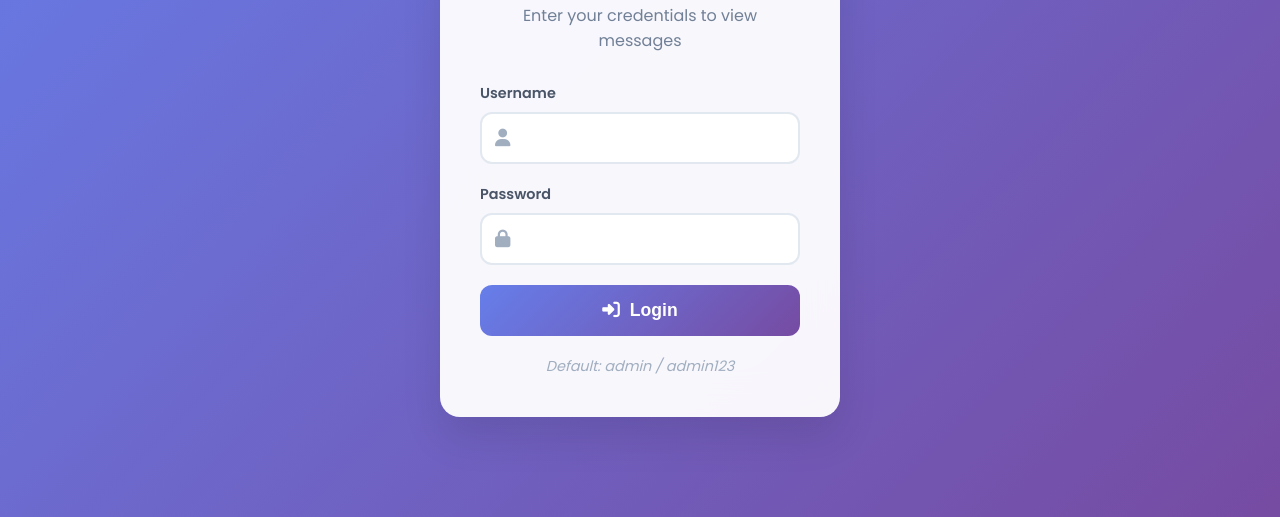
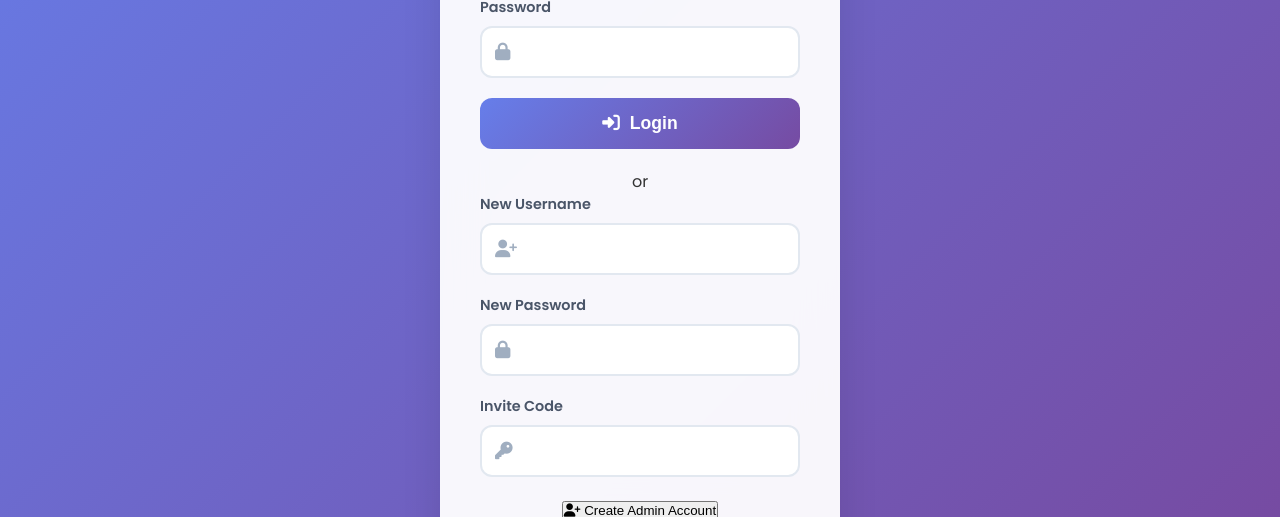
Before and after one commit to ShenrickGuzman/What-s-on-your-mind-, a website: page admin.html in a window 1280 px wide. Shown: the part 283-800 px from the top of the page. Drawn offline with Linux system fonts and the light colour scheme; no server answers.

Commit message:
Update admin.html

```diff
--- a/admin.html
+++ b/admin.html
@@ -18,6 +18,7 @@
                 <p>Enter your credentials to view messages</p>
             </div>
 
+            <!-- Login Form -->
             <form id="loginForm" class="login-form">
                 <div class="input-group">
                     <label for="username">Username</label>
@@ -41,8 +42,45 @@
                 </button>
             </form>
 
+            <div class="login-divider">
+                <span>or</span>
+            </div>
+
+            <!-- Registration Form -->
+            <form id="registerForm" class="register-form">
+                <div class="input-group">
+                    <label for="regUsername">New Username</label>
+                    <div class="input-wrapper">
+                        <i class="fas fa-user-plus"></i>
+                        <input type="text" id="regUsername" name="username" required minlength="3">
+                    </div>
+                </div>
+
+                <div class="input-group">
+                    <label for="regPassword">New Password</label>
+                    <div class="input-wrapper">
+                        <i class="fas fa-lock"></i>
+                        <input type="password" id="regPassword" name="password" required minlength="6">
+                    </div>
+                </div>
+
+                <div class="input-group">
+                    <label for="inviteCode">Invite Code</label>
+                    <div class="input-wrapper">
+                        <i class="fas fa-key"></i>
+                        <input type="text" id="inviteCode" name="inviteCode" required>
+                    </div>
+                </div>
+
+                <button type="submit" class="register-btn">
+                    <i class="fas fa-user-plus"></i>
+                    Create Admin Account
+                </button>
+            </form>
+
             <div class="login-footer">
                 <p>Default: admin / admin123</p>
+                <p class="invite-code-info">Invite Code: <code>ADMIN2024</code></p>
             </div>
         </div>
     </div>
```
